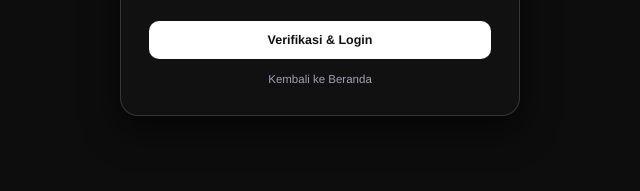
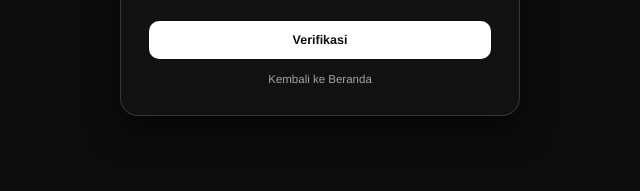
Before and after one commit to RifanCTR/visit-the-montain-in-indonesia-v1, a plain HTML site: page login.html in a window 1280 px wide. Shown: the part 474-665 px from the top of the page, 320-960 px from the left. Drawn offline with Linux system fonts and the light colour scheme.

Commit message:
update ver

```diff
--- a/login.html
+++ b/login.html
@@ -248,7 +248,7 @@
         </div>
       </div>
 
-      <button type="button" class="btn-submit-login" onclick="processAdminLogin()">Verifikasi & Login</button>
+      <button type="button" class="btn-submit-login" onclick="processAdminLogin()">Verifikasi</button>
     </div>
 
     <div id="logged-in-area" style="display: none;">
```
